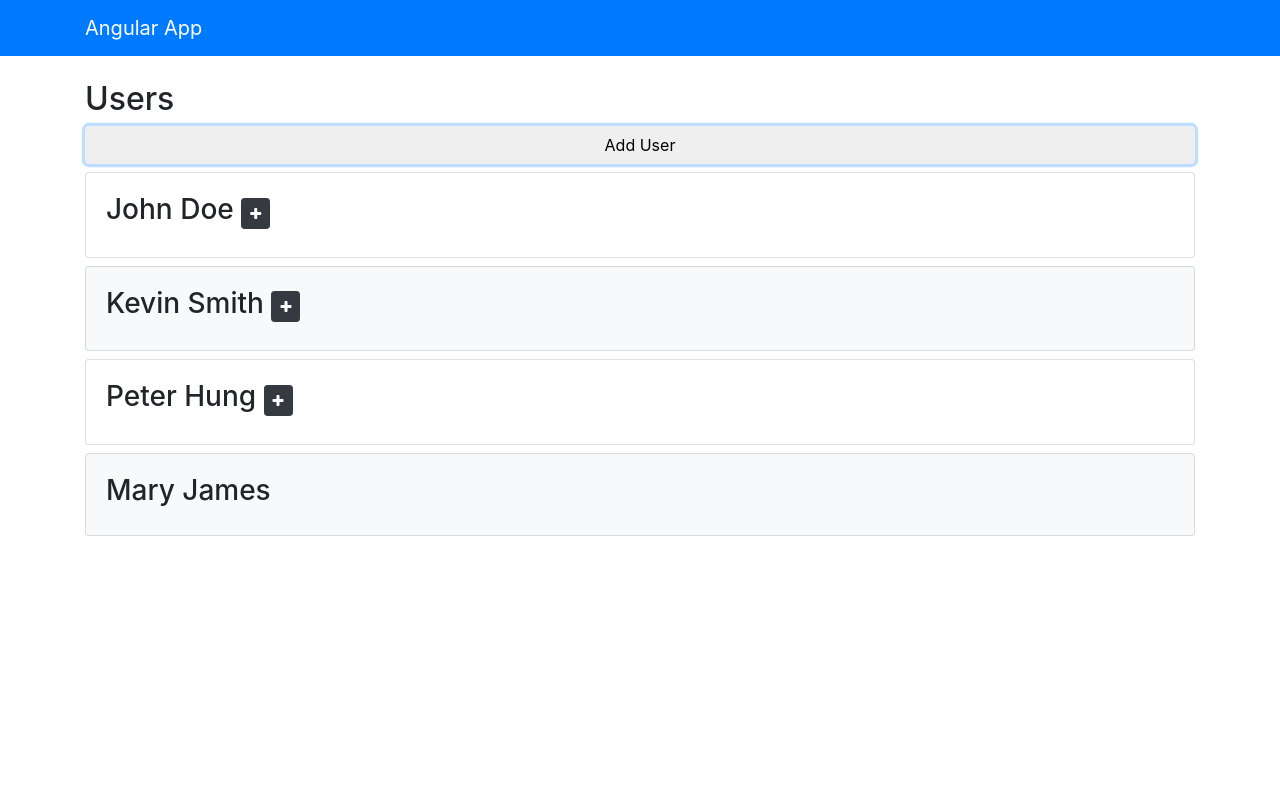
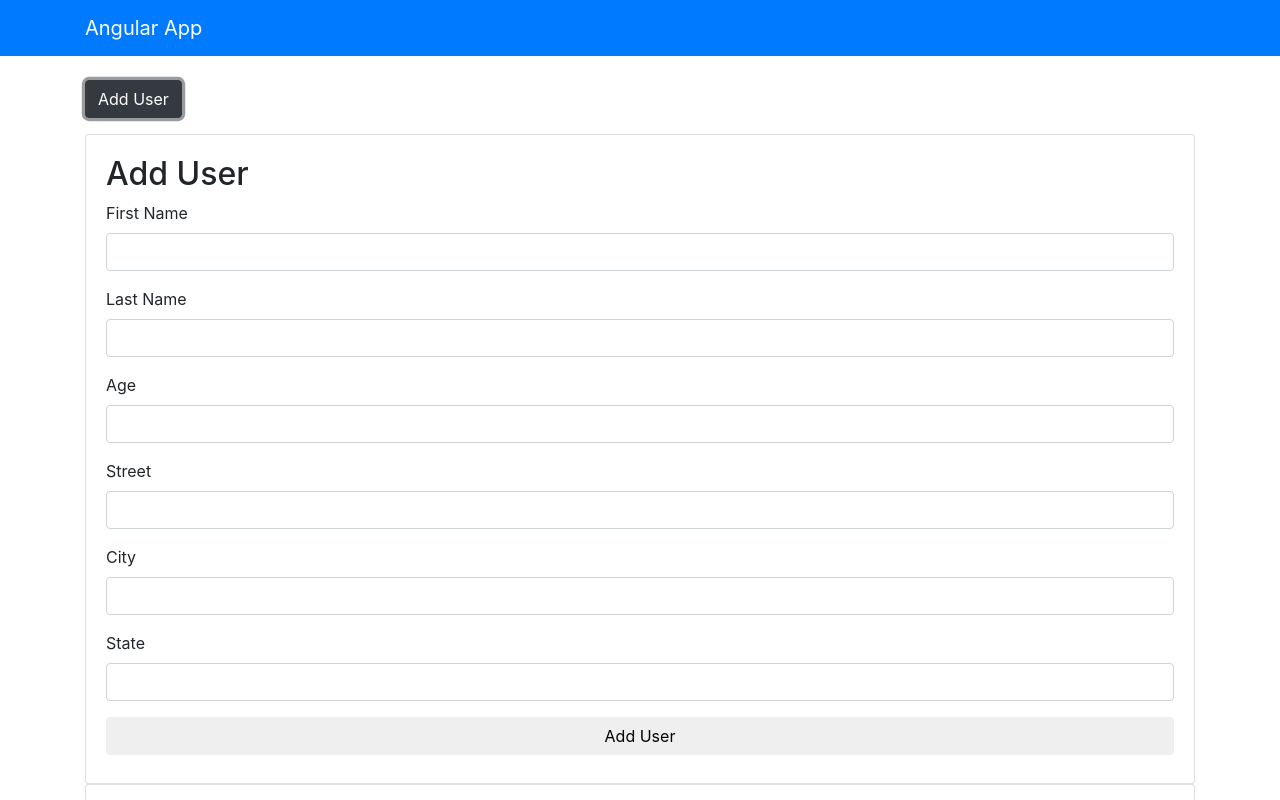
Before and after one commit to VisheshSingh/Angular_sandbox, an Angular app: page / in a window 1280 px wide. Both pictures are taken after a click on the button "Add User". Shown: the top 800 px of the page. Built offline with nearby package versions, Linux system fonts and the light colour scheme.

Commit message:
Keyboard and Input events

```diff
--- a/src/app/users/users.component.html
+++ b/src/app/users/users.component.html
@@ -1,7 +1,38 @@
 <div class="container">
-<h2>Users</h2>
-<button [disabled]="!enableAdd" class="btn btn-block mb-2" (click)="addUser({firstName: 'Mary',
-lastName: 'James',isActive: true})">Add User</button>
+  <button (click)="showUserForm  = !showUserForm" class="btn btn-dark mb-3">Add User</button>
+  <div class="card card-body" *ngIf="showUserForm">
+    <h2>Add User</h2>
+    <form (submit)="onSubmit($event)">
+      <div class="form-group">
+        <label>First Name</label>
+        <input (keydown)="fireEvent($event)" type="text" class="form-control" name="firstName">
+      </div>
+      <div class="form-group">
+        <label>Last Name</label>
+        <input type="text" class="form-control" name="lastName">
+      </div>
+      <div class="form-group">
+        <label>Age</label>
+        <input type="number" class="form-control" name="age">
+      </div>
+      <div class="form-group">
+        <label>Street</label>
+        <input type="text" class="form-control" name="street">
+      </div>
+      <div class="form-group">
+        <label>City</label>
+        <input type="text" class="form-control" name="city">
+      </div>
+      <div class="form-group">
+        <label>State</label>
+        <input type="text" class="form-control" name="state">
+      </div>
+      <button [disabled]="!enableAdd" class="btn btn-block mb-2" (click)="addUser({firstName: 'Mary',
+    lastName: 'James',isActive: true})">Add User</button>
+    </form>
+  </div>
+
+
   <ul class="list-unstyled" *ngIf="loaded && users?.length > 0">
     <li class="card card-body mb-2"
         *ngFor="let user of users"
--- a/src/app/users/users.component.ts
+++ b/src/app/users/users.component.ts
@@ -11,6 +11,7 @@ export class UsersComponent implements OnInit {
   showExtended: boolean = false;
   loaded: boolean = false;
   enableAdd: boolean = true;
+  showUserForm: boolean = false;
 
   constructor() { }
 
@@ -67,4 +68,14 @@ export class UsersComponent implements OnInit {
   toggleHide(user: User){
     user.hide = !user.hide;
   }
+
+  onSubmit(e){
+    console.log(123);
+    e.preventDefault();
+  }
+
+  fireEvent(e){
+    console.log(e.type);
+    console.log(e.target.value);
+  }
 }
```
